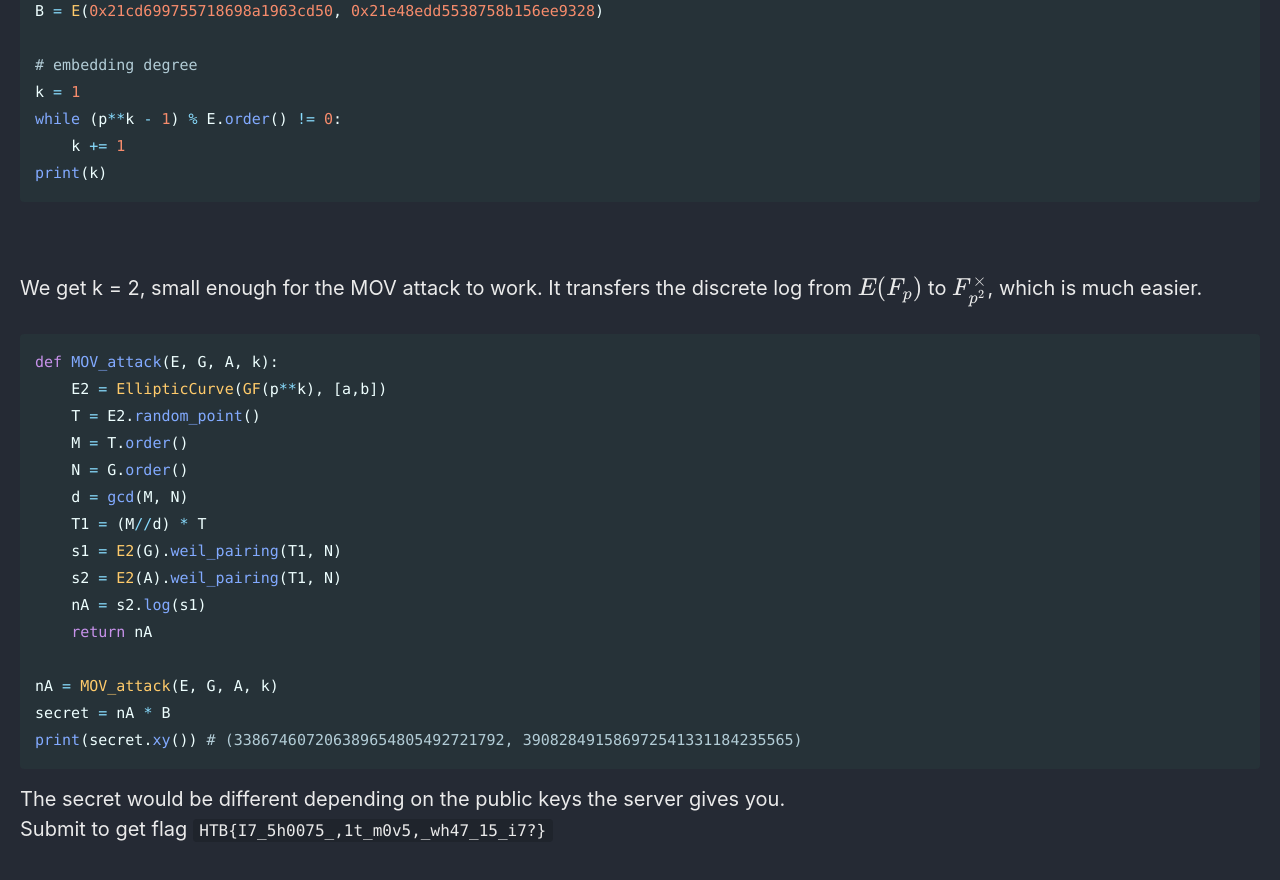
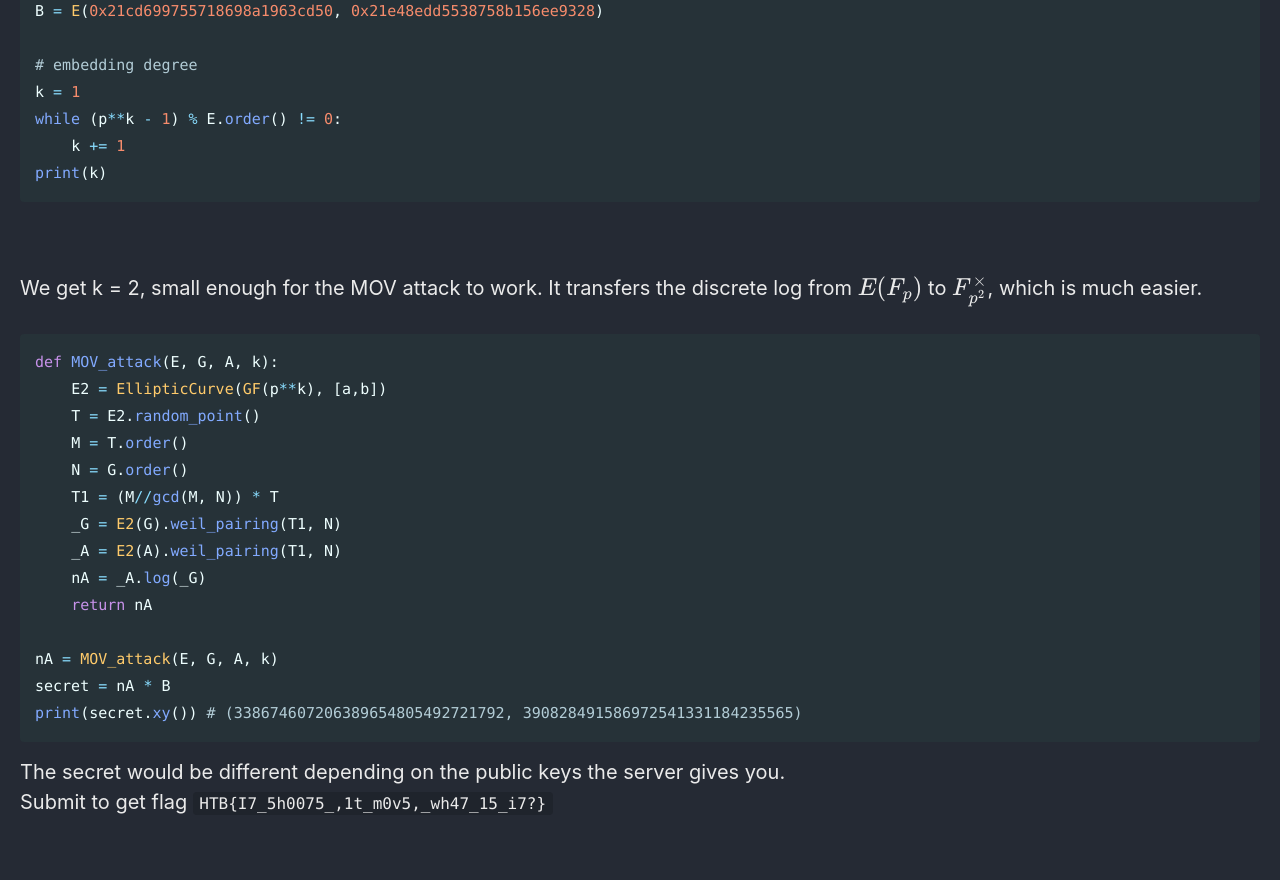
Before and after one commit to Connor-McCartney/Connor-McCartney.github.io, a Jekyll site: the page built from _pages/cryptography/ecc/movs-like-jagger-HTB-cyber-apocalypse-CTF-2022.md, in a window 1280 px wide and 900 px high, scrolled down 740 px. Shown: the top 880 px of the window. Built offline with Jekyll 4.4.1, drawn with Linux system fonts in a browser that asks for light colours; cached includes are drawn as plain includes.

```diff
--- a/_pages/cryptography/ecc/movs-like-jagger-HTB-cyber-apocalypse-CTF-2022.md
+++ b/_pages/cryptography/ecc/movs-like-jagger-HTB-cyber-apocalypse-CTF-2022.md
@@ -45,11 +45,10 @@ def MOV_attack(E, G, A, k):
     T = E2.random_point()
     M = T.order()
     N = G.order()
-    d = gcd(M, N)
-    T1 = (M//d) * T
-    s1 = E2(G).weil_pairing(T1, N)
-    s2 = E2(A).weil_pairing(T1, N)
-    nA = s2.log(s1)
+    T1 = (M//gcd(M, N)) * T
+    _G = E2(G).weil_pairing(T1, N)
+    _A = E2(A).weil_pairing(T1, N)
+    nA = _A.log(_G)
     return nA
 
 nA = MOV_attack(E, G, A, k)
```
